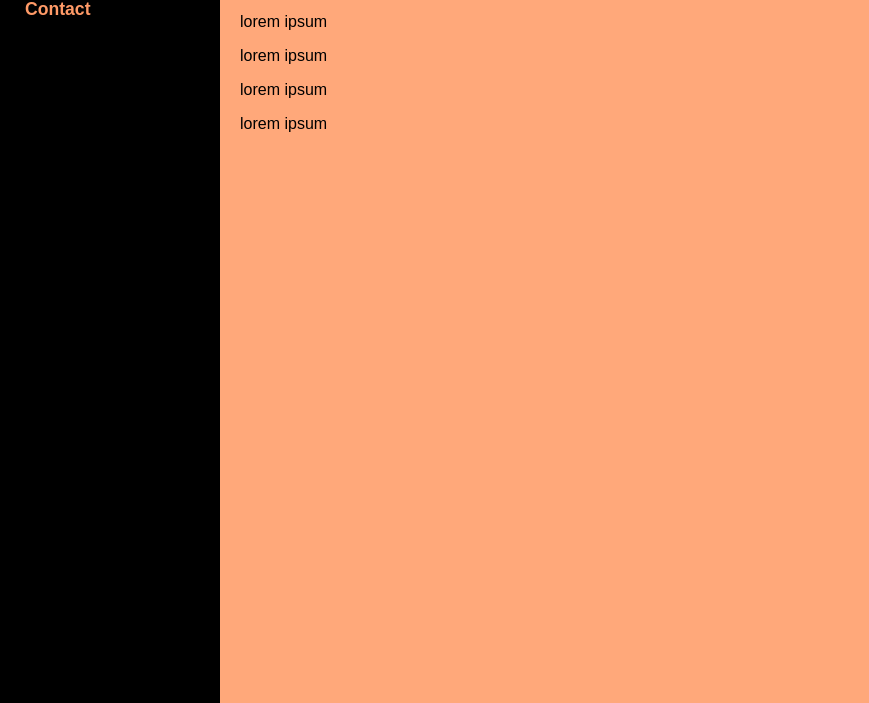
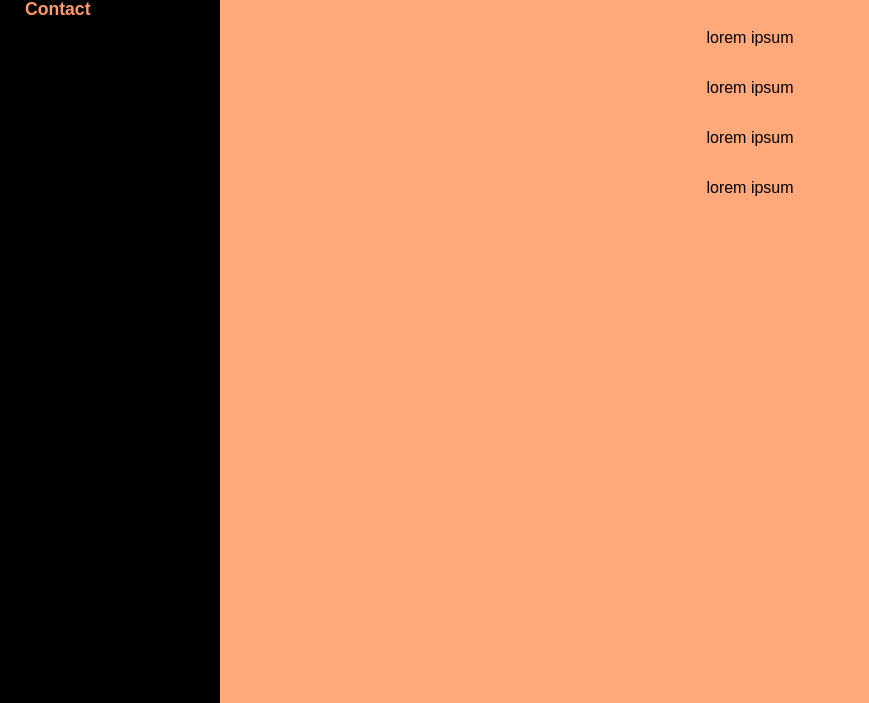
Before and after one commit to christapo/christapo.github.io, a plain HTML site: page index.html in a window 1280 px wide. Shown: the part 97-800 px from the top of the page, without its empty margins (0-869 px from the left). Drawn offline with Linux system fonts and the light colour scheme.

Commit message:
centeringtext

```diff
--- a/styles.css
+++ b/styles.css
@@ -33,9 +33,13 @@ body {
   color: #ffa87a;
 }
 
-/* Main content with left margin so it's not under the sidebar */
+/* Main content with center alignment */
 .main-content {
   margin-left: 220px;
   padding: 30px 20px;
-  text-align: left;
+
+  display: flex;
+  flex-direction: column;
+  align-items: center;  /* centers content horizontally */
+  /* text-align can stay left or center depending on content */
 }
```
